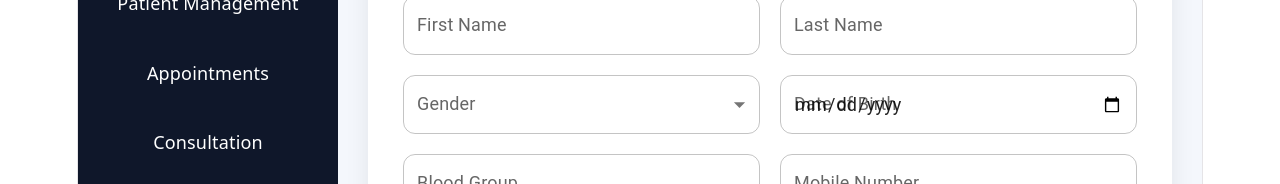
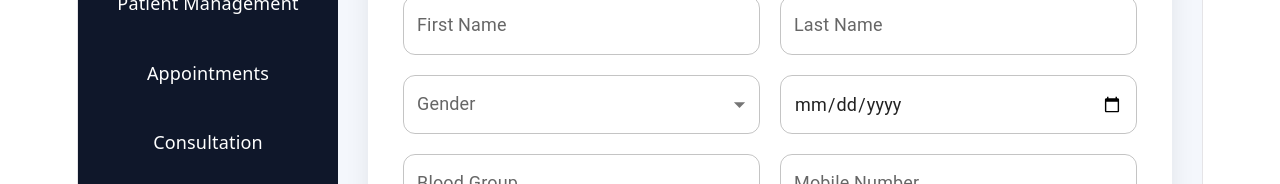
Before and after one commit to swathi-mathalam/patient-loginpage, a React (Vite) app: page /patients in a window 1280 px wide. Shown: the part 191-375 px from the top of the page. Built offline with nearby package versions, Linux system fonts and the light colour scheme.

Commit message:
patient-loginpage

```diff
--- a/src/Pages/Dashboard.jsx
+++ b/src/Pages/Dashboard.jsx
@@ -1,19 +1,16 @@
 import React from "react";
 import Sidebar from "../components/Sidebar";
 import "../styles/dashboard.scss";
-import {
-  BrowserRouter,
-  Routes,
-  Route,
-} from "react-router-dom";
+import { useNavigate } from "react-router-dom";
 
 const Dashboard = () => {
+  const navigate = useNavigate();
+
   return (
     <div className="dashboard-container">
       <Sidebar />
 
       <div className="dashboard-content">
-
         {/* Header */}
         <div className="dashboard-header">
           <div>
@@ -35,7 +32,6 @@ const Dashboard = () => {
 
         {/* Summary Cards */}
         <div className="summary-cards">
-
           <div className="card">
             <h3>Total Patients</h3>
             <h1>245</h1>
@@ -50,7 +46,6 @@ const Dashboard = () => {
             <h3>Active Consultations</h3>
             <h1>14</h1>
           </div>
-
         </div>
 
         {/* Quick Actions */}
@@ -58,7 +53,12 @@ const Dashboard = () => {
           <h2>Quick Actions</h2>
 
           <div className="action-buttons">
-            <button className="add-btn">
+            <button
+              className="add-btn"
+              onClick={() =>
+                navigate("/patients")
+              }
+            >
               Add New Patient
             </button>
 
@@ -67,7 +67,6 @@ const Dashboard = () => {
             </button>
           </div>
         </div>
-
       </div>
     </div>
   );
--- a/src/Pages/patientRegistration.jsx
+++ b/src/Pages/patientRegistration.jsx
@@ -177,14 +177,13 @@ const PatientRegistration = () => {
 
                     <TextField
   type="date"
-                      label="Date of Birth"
   name="dob"
   fullWidth
-                      InputLabelProps={{
-                        shrink: true,
-                      }}
   value={values.dob}
   onChange={handleChange}
+  onBlur={handleBlur}
+  error={touched.dob && Boolean(errors.dob)}
+  helperText={touched.dob && errors.dob}
 />
 
                     <TextField
--- a/src/styles/patientRegistration.scss
+++ b/src/styles/patientRegistration.scss
@@ -105,14 +105,7 @@
   .MuiTypography-h4 {
     font-size: 28px !important;
   }
-  .cancel-btn {
-  background: #ef4444 !important;
-  color: #fff !important;
 
-  &:hover {
-    background: #dc2626 !important;
-    transform: translateY(-2px);
-    transition: 0.3s;
-  }
- }
-  }
+
+
+}
```
Lines whose indentation alone changed are shown as unchanged.
